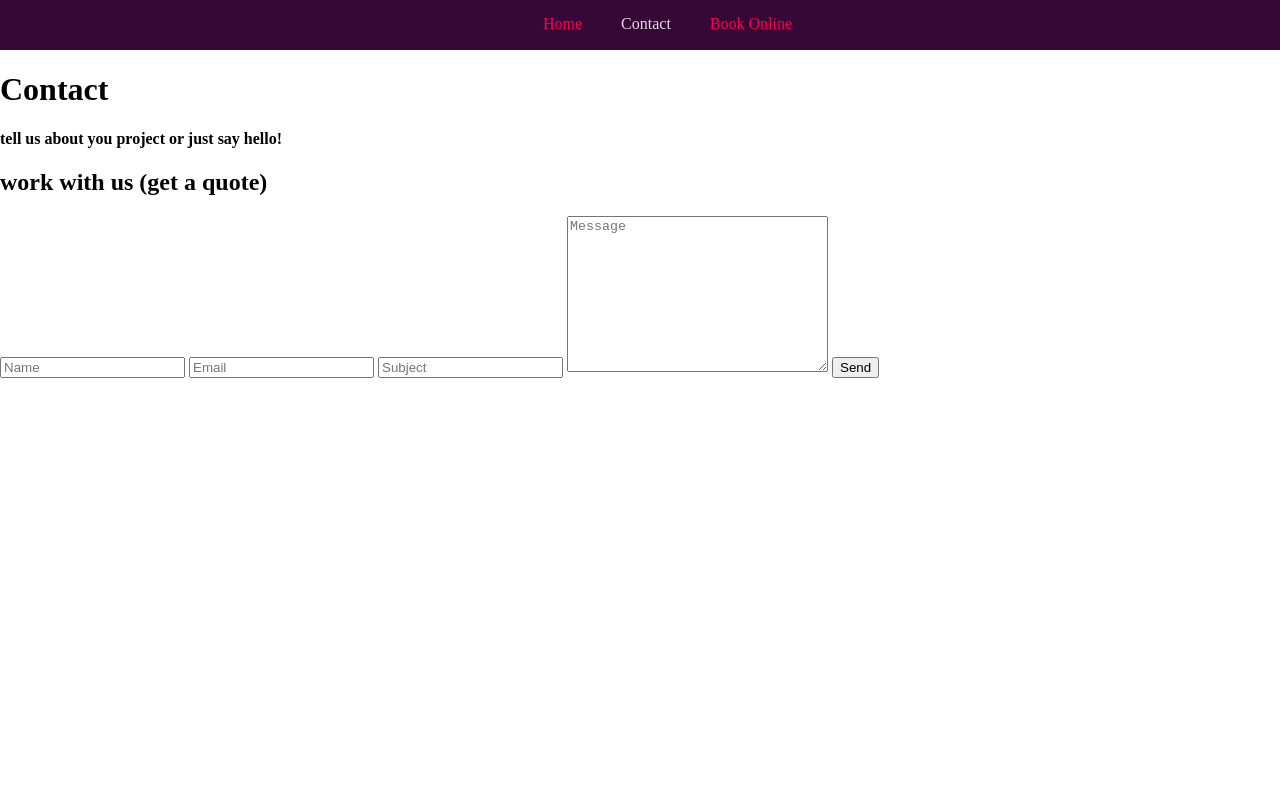
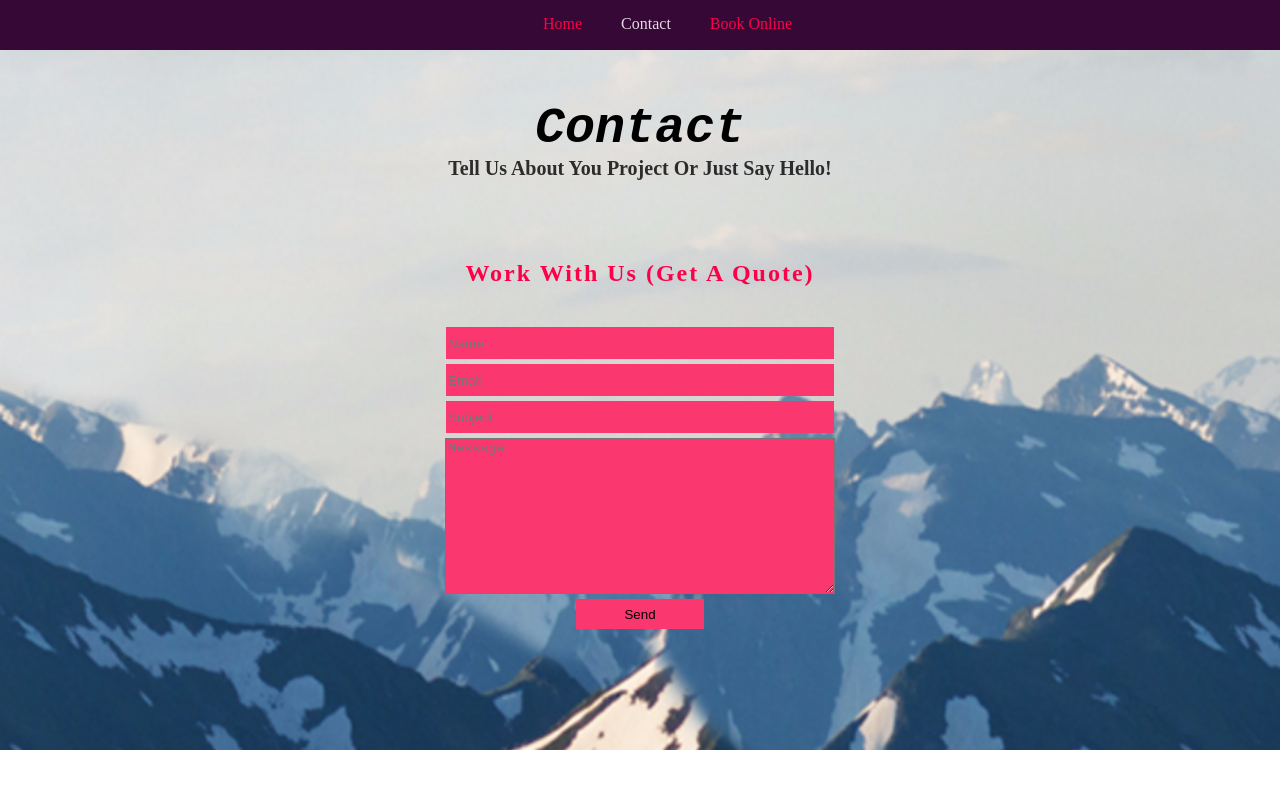
Before and after one commit to ahmednassereglan/mysite02, a plain HTML site: page contact.html in a window 1280 px wide. Drawn offline with Linux system fonts and the light colour scheme.

Commit message:
create contact section in contact oage

```diff
--- a/contact.html
+++ b/contact.html
@@ -25,7 +25,7 @@
             <h4>tell us about you project or just say hello!</h4>
 
             <h2>work with us (get a quote)</h2>
-            <form action="#" method="post">
+            <form action="index.html" method="post">
                 <input type="text" placeholder="Name">
                 <input type="email" placeholder="Email">
                 <input type="text" placeholder="Subject">
--- a/css/style.css
+++ b/css/style.css
@@ -332,20 +332,68 @@
         }
         /* ...........................................second page.......................................... */
 
-        .contact_all {}
+        .contact_all {
+            background-image: url("../images/coverPage2.PNG");
+            background-repeat: no-repeat;
+            background-size: cover;
+            height: 700px;
+        }
 
-        .contact_all .tell {}
+        .contact_all .tell {
+            text-align: center;
+            text-transform: capitalize;
+        }
 
-        .contact_all .tell h1 {}
+        .contact_all .tell h1 {
+            margin: 0;
+            padding-top: 50px;
+            font-size: 50px;
+            font-family: 'Courier New', Courier, monospace;
+            font-style: italic;
+            font-weight: bolder;
+        }
 
-        .contact_all .tell h4 {}
+        .contact_all .tell h4 {
+            margin: 0;
+            font-size: 20px;
+            opacity: 0.8;
+        }
 
-        .contact_all .tell h2 {}
+        .contact_all .tell h2 {
+            margin: 0;
+            padding-top: 80px;
+            color: #ff0048;
+            letter-spacing: 2px;
+        }
 
         .contact_all .tell form {}
 
-        .contact_all .tell form input {}
+        .contact_all .tell form input {
+            margin: auto;
+            display: block;
+            width: 30%;
+            height: 30px;
+            margin-top: 5px;
+            background-color: #fa386f;
+            border: 0;
+        }
 
-        .contact_all .tell form textarea {}
+        .contact_all .tell form input:first-child {
+            margin-top: 40px;
+        }
 
-        .contact_all .tell form input[type=submit] {}
+        .contact_all .tell form textarea {
+            margin: auto;
+            display: block;
+            width: 30%;
+            margin-top: 5px;
+            background-color: #fa386f;
+        }
+
+        .contact_all .tell form input[type=submit] {
+            padding: 5px;
+            height: 30px;
+            margin-top: 5px;
+            width: 10%;
+            border: 0;
+        }
```
